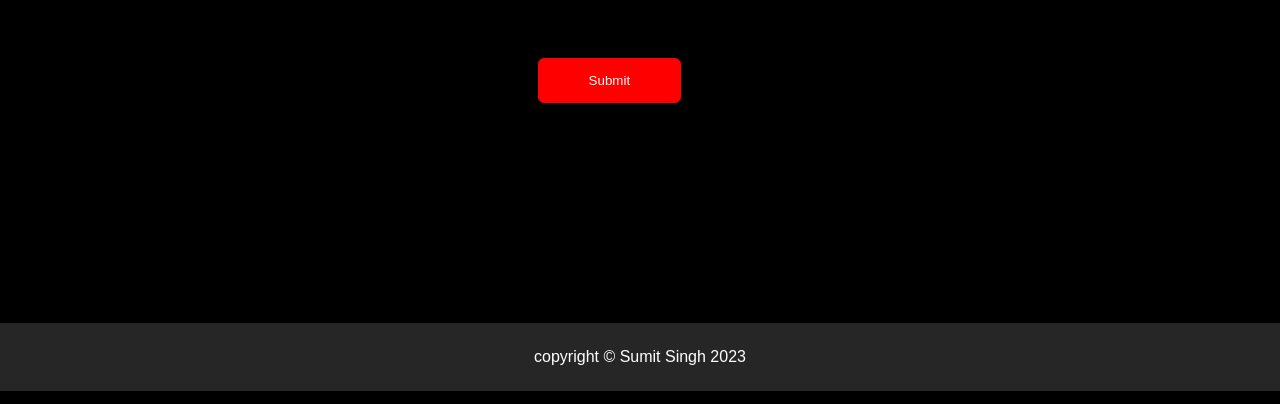
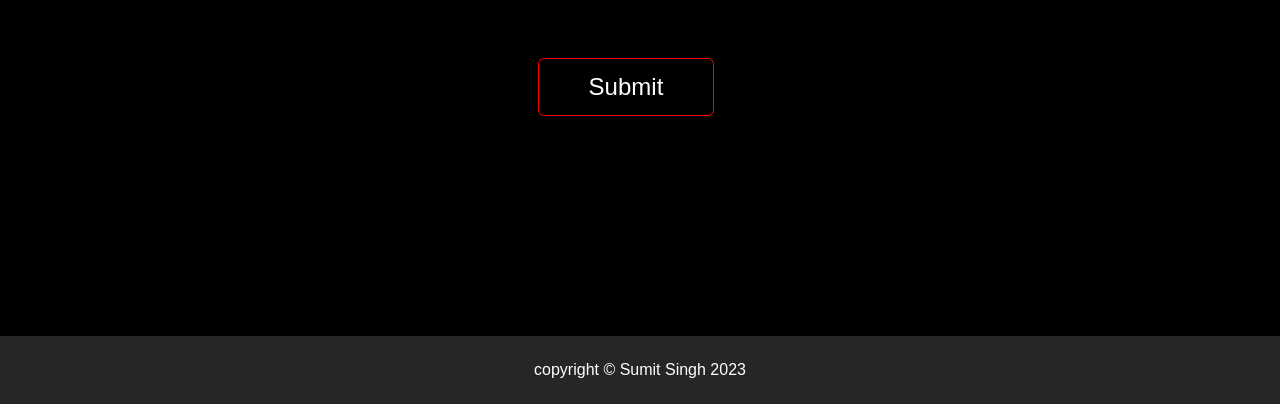
Before and after one commit to Sumitsingh6923/My-Portfolio, a plain HTML site: page index.html in a window 1280 px wide. Shown: the part 3102-3506 px from the top of the page. Drawn offline with Linux system fonts and the light colour scheme.

Commit message:
update initial files

```diff
--- a/index.html
+++ b/index.html
@@ -108,7 +108,8 @@
                         <h3>Car Booking Website</h3>
                         <p>This website showcasing the world's most luxurious, exotic, and iconic cars. Perfect for car
                             enthusiasts, collectors, and dreamers alike.</p>
-                        <a href="https://sumitsingh6923.github.io/Dream-Cars-Website/#home"><i class="fa-solid fa-arrow-up-right-from-square"></i></a>
+                        <a href="https://sumitsingh6923.github.io/Dream-Cars-Website/#home"><i
+                                class="fa-solid fa-arrow-up-right-from-square"></i></a>
                     </div>
                 </div>
                 <div class="work">
@@ -119,7 +120,8 @@
                             allows users to explore destinations, view available flights, and book their travel plans.
                             It’s designed with a focus on responsiveness and interactivity, offering a clean and
                             intuitive interface for travelers.</p>
-                        <a href="https://sumitsingh6923.github.io/Travels-Infinity/"><i class="fa-solid fa-arrow-up-right-from-square"></i></a>
+                        <a href="https://sumitsingh6923.github.io/Travels-Infinity/"><i
+                                class="fa-solid fa-arrow-up-right-from-square"></i></a>
                     </div>
                 </div>
                 <div class="work">
@@ -131,7 +133,8 @@
                             the use of basic web technologies to create a functional and responsive calculator that
                             supports
                             basic arithmetic operations like addition, subtraction, multiplication, and division.</p>
-                        <a href="https://sumitsingh6923.github.io/Calculator/"><i class="fa-solid fa-arrow-up-right-from-square"></i></a>
+                        <a href="https://sumitsingh6923.github.io/Calculator/"><i
+                                class="fa-solid fa-arrow-up-right-from-square"></i></a>
                     </div>
                 </div>
             </div>
@@ -166,7 +169,7 @@
                         <input type="text" name="Name" placeholder="Enter Your Name" required>
                         <input type="email" name="Email" placeholder="Enter Your Email" required>
                         <textarea name="Massage" rows="6" placeholder="Enter Your Massage"></textarea>
-                        <button type="submit" class="btn btn2">Submit</button>
+                        <button type="submit" class="btn2">Submit</button>
                     </form>
                     <span id="msg"></span>
                 </div>
--- a/style.css
+++ b/style.css
@@ -243,10 +243,10 @@ nav ul li a:hover::after {
     transition: transform 0.5s;
 }
 
-.layer{
+.layer {
     width: 100%;
     height: 0;
-    background: linear-gradient(rgba(0,0,0,0.6), red);
+    background: linear-gradient(rgba(0, 0, 0, 0.6), red);
     border-radius: 10px;
     position: absolute;
     left: 0;
@@ -261,12 +261,12 @@ nav ul li a:hover::after {
     transition: height 0.5s;
 }
 
-.layer h3{
+.layer h3 {
     font-weight: 500;
     margin-bottom: 20px;
 }
 
-.layer a{
+.layer a {
     margin-top: 20px;
     color: red;
     text-decoration: none;
@@ -279,11 +279,11 @@ nav ul li a:hover::after {
     text-align: center;
 }
 
-.work:hover img{
+.work:hover img {
     transform: scale(1.1);
 }
 
-.work:hover .layer{
+.work:hover .layer {
     height: 100%;
 }
 
@@ -299,7 +299,7 @@ nav ul li a:hover::after {
     transition: background 0.5s;
 }
 
-.btn:hover{
+.btn:hover {
     background: red;
 }
 
@@ -355,11 +355,6 @@ nav ul li a:hover::after {
     background: red;
 }
 
-.btn.btn2 {
-    display: inline-block;
-    background: red;
-}
-
 .contact-right form {
     width: 100%;
 }
@@ -378,14 +373,15 @@ form textarea {
 }
 
 form .btn2 {
-     display: block;
+    display: inline-block;
+    font-size: 24px;
     margin: 50px auto;
     width: fit-content;
-    bottom: 1px solid red;
+    border: 1px solid red;
     padding: 14px 50px;
     border-radius: 6px;
-    text-decoration: none;
     color: white;
+    background: black;
     transition: background 0.5s;
 }
 
```
